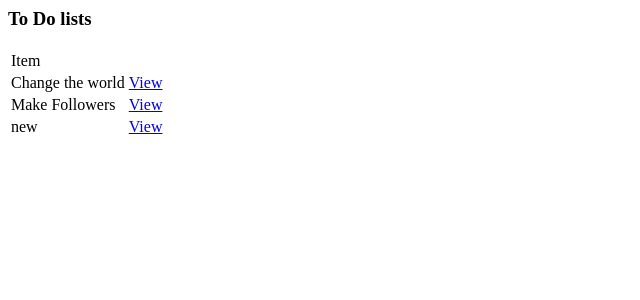
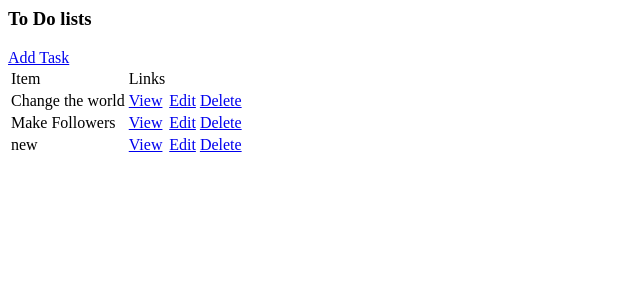
Before and after one commit to vipin-2022/django_ToDo_List, a Django app: page / in a window 1280 px wide. Shown: the top 300 px of the page, without its empty margins (0-640 px from the left). Run offline with Django 4.2, Linux system fonts and the light colour scheme; data comes from the database, SQL or seed files in the repository; both versions use the stored data as it was after the commit.

Commit message:
Completed CRUD

```diff
--- a/base/templates/base/task_list.html
+++ b/base/templates/base/task_list.html
@@ -1,7 +1,12 @@
+<h1>
+
 <h3>To Do lists</h3>
+
+<a href="{% url 'task-create' %}">Add Task</a>
 <table>
     <tr>
         <td>Item</td>
+        <td>Links</td>
 
 
 
@@ -11,9 +16,11 @@
     <tr>
         <td>{{task.title}}</td>
         <td><a href="{% url 'task' task.id %}">View</a></td>
-
+        <td><a href="{% url 'task-update' task.id %}">Edit</a></td>
+        <td><a href="{% url 'task-delete' task.id%}">Delete</a></td>
     </tr>
     {% empty %}
     <h3>No items in list</h3>
     {% endfor %}
 </table>
+</h1>
--- a/base/urls.py
+++ b/base/urls.py
@@ -1,9 +1,12 @@
 from django.urls import path
-from .views import TaskList,TaskDetail
+from .views import TaskList,TaskDetail,TaskCreate,TaskUpdate,TaskDelete
 
 
 
 urlpatterns = [
     path('',TaskList.as_view(),name="tasks"),
-    path('task/<int:pk>/',TaskDetail.as_view(),name='task')
+    path('task/<int:pk>/',TaskDetail.as_view(),name='task'),
+    path('task-create/',TaskCreate.as_view(),name='task-create'),
+    path('task-update/<int:pk>/',TaskUpdate.as_view(),name='task-update'),
+    path('task-delete/<int:pk>',TaskDelete.as_view(),name='task-delete'),
 ]
--- a/base/views.py
+++ b/base/views.py
@@ -1,6 +1,8 @@
 from django.shortcuts import render
 from django.views.generic.list import ListView
 from django.views.generic.detail import DetailView
+from django.views.generic.edit import CreateView,UpdateView,DeleteView
+from django.urls import reverse_lazy
 from .models import Task
 
 class TaskList(ListView):
@@ -10,3 +12,19 @@ class TaskList(ListView):
 class TaskDetail(DetailView):
     model = Task
     context_object_name='task'
+
+class TaskCreate(CreateView):
+    model = Task
+    fields = '__all__'
+    success_url=reverse_lazy('tasks')
+
+
+class TaskUpdate(UpdateView):
+    model = Task
+    fields = '__all__'
+    success_url=reverse_lazy('tasks')
+
+class TaskDelete(DeleteView):
+    model = Task
+    context_object_name='task'
+    success_url=reverse_lazy('tasks')
```
Also changed, not shown: base/templates/base/task_confirm_delete.html (added, +7 -0 lines), base/templates/base/task_form.html (added, +7 -0 lines), db.sqlite3.
